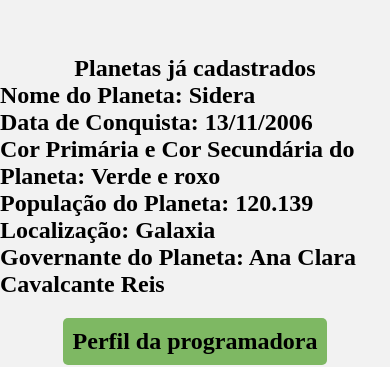
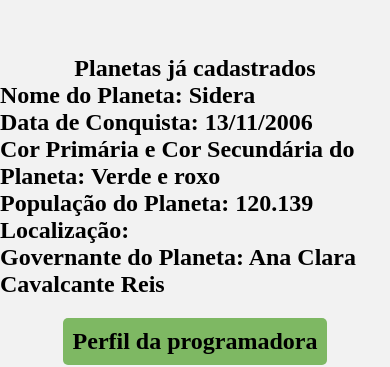
Before and after one commit to anaxcavalcante/planetaboilerplate, a React Native app: screen /Home in a window 390 px wide. Shown: the part 154-521 px from the top of the page. Built offline with nearby package versions, Linux system fonts and the light colour scheme.

Commit message:
ultimo commit do dia: ajeitando o cadastro

```diff
--- /dev/null
+++ b/src/data/Home.js
@@ -0,0 +1,4 @@
+export const user = {
+  name: "Eu sou Ana Clara Cavalcante Reis, uma jovem de 17 anos apaixonada pelo mundo da tecnologia e pela arte de criar soluções inovadoras. Nasci e cresci na encantadora cidade de Valinhos, onde aprendi a apreciar a beleza da natureza e a valorizar a comunidade ao meu redor. Desde cedo, desenvolvi um interesse ardente pela computação, o que me levou a iniciar uma jornada emocionante no campo do desenvolvimento de sistemas. Ao longo da minha jornada acadêmica, enfrentei muitos desafios, desde a complexidade dos algoritmos até a pressão dos prazos de entrega. No entanto, cada obstáculo que enfrentei só serviu para fortalecer minha determinação e me tornar uma profissional mais resiliente. Conquistar minhas metas acadêmicas e superar desafios me trouxe uma sensação de realização e me motivou a buscar novos horizontes no mundo da tecnologia.",
+  image: require("../../assets/eu.png")
+};
--- a/src/screens/Home/index.jsx
+++ b/src/screens/Home/index.jsx
@@ -14,7 +14,7 @@ export default function Home() {
 Data de Conquista: 13/11/2006
 Cor Primária e Cor Secundária do Planeta: Verde e roxo
 População do Planeta: 120.139
-Localização: Galaxia
+Localização:
 Governante do Planeta: Ana Clara Cavalcante Reis"
 />
 
--- a/src/screens/Profile/index.jsx
+++ b/src/screens/Profile/index.jsx
@@ -17,7 +17,7 @@ export default function Profile({ route }) {
         <Title title="Sobre mim" />
         <Text style={styles.text}>{data.name}</Text>
 
-         <TouchButton route="Home" title="Planetas cadastrados 🌎" />
+         <TouchButton route="Home" title="Planetas cadastrados" />
 
       <TouchButton route="Category" title="Cadastre seu planeta 🌎" />
       </View>
```
